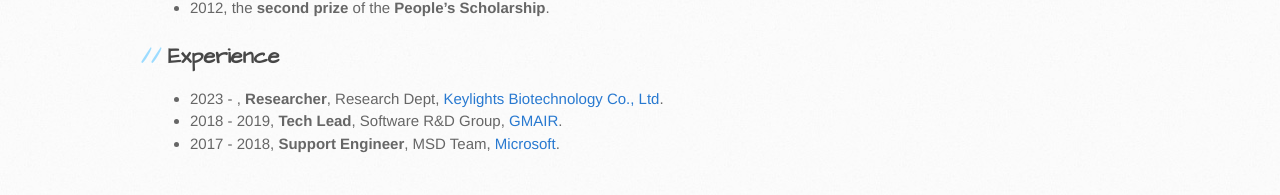
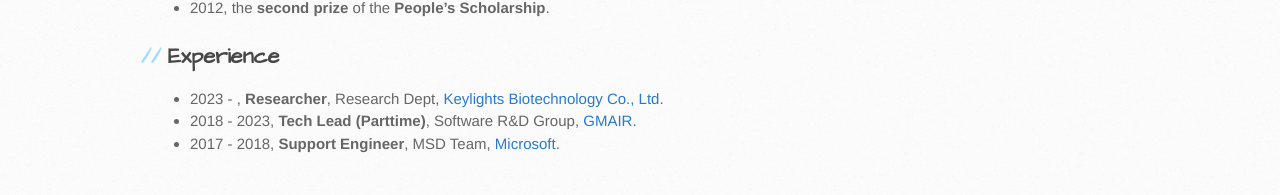
Before and after one commit to sunshinezxf/sunshinezxf.github.io, a Jekyll site: the page built from index.md, in a window 1280 px wide. Shown: the part 2197-2392 px from the top of the page. Built offline with Jekyll 4.4.1, drawn with Linux system fonts in a browser that asks for light colours; our own code applies the rules of GitHub Pages for plain Markdown files.

Commit message:
内容更新

```diff
--- a/index.md
+++ b/index.md
@@ -73,5 +73,5 @@ If you are interested in the topics/projects/courses I work on, or if you would
 ## Experience
 
 - 2023 - , **Researcher**, Research Dept, [Keylights Biotechnology Co., Ltd](https://www.keylights.cn/en/index.aspx).
-- 2018 - 2019, **Tech Lead**, Software R&D Group, [GMAIR](http://www.gmair.net).
+- 2018 - 2023, **Tech Lead (Parttime)**, Software R&D Group, [GMAIR](http://www.gmair.net).
 - 2017 - 2018, **Support Engineer**, MSD Team, [Microsoft](https://www.microsoft.com).
```
